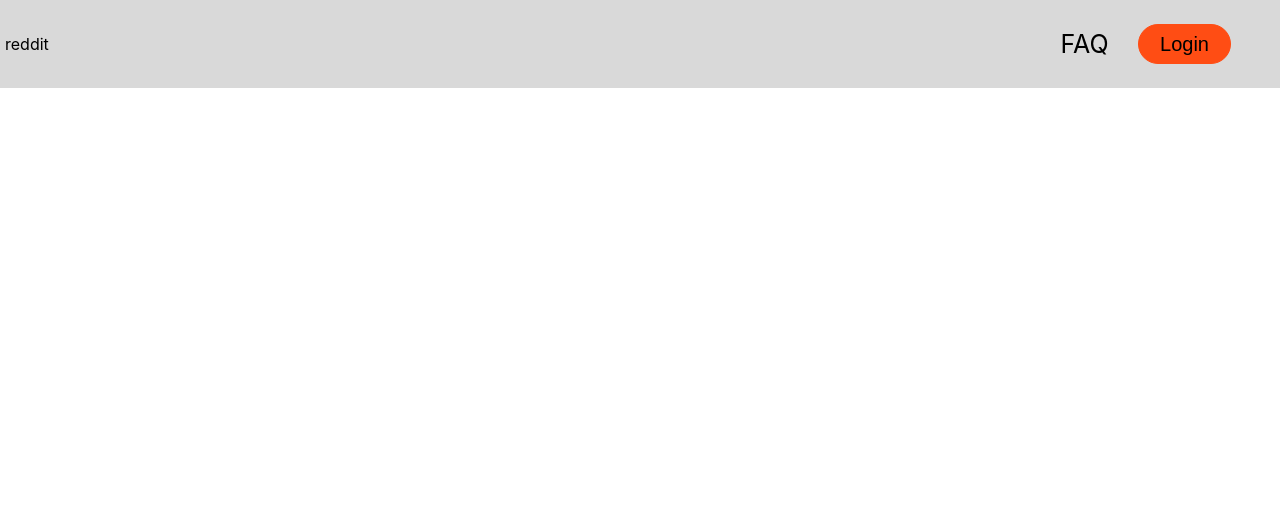
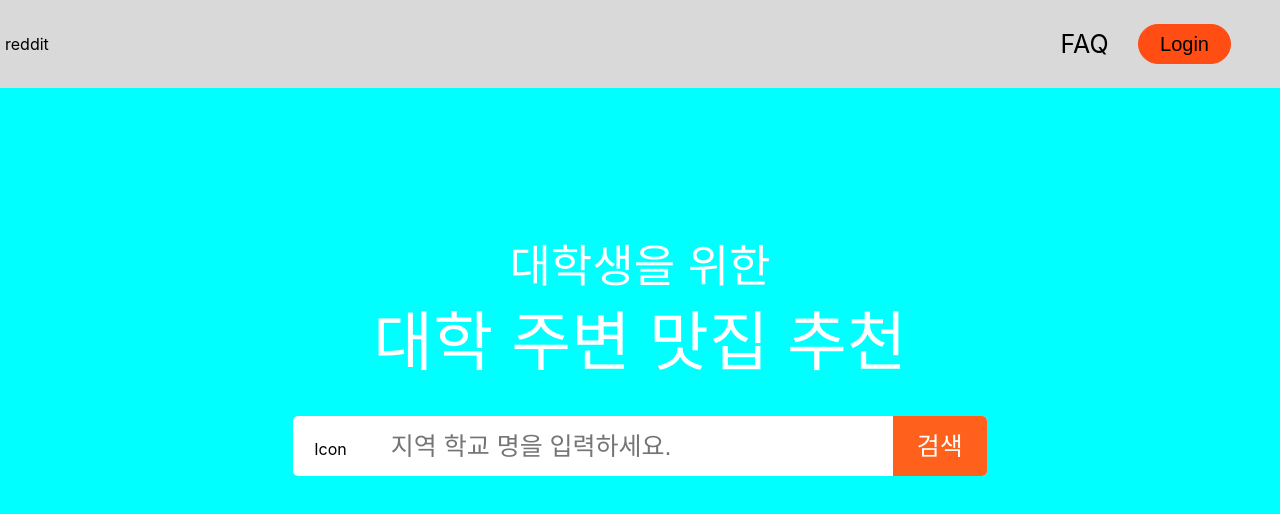
Before and after one commit to TeamDogeC-2/DogeC-2, a React (Create React App) app in the folder StudentSoup/src/main/frontend/: page / in a window 1280 px wide. Shown: the top 514 px of the page. Built offline with nearby package versions, Linux system fonts and the light colour scheme.

Commit message:
-design : mainsearch page 추가

```diff
--- a/StudentSoup/src/main/frontend/src/App.tsx
+++ b/StudentSoup/src/main/frontend/src/App.tsx
@@ -1,12 +1,9 @@
 import './App.css';
-import Navbar from "./components/navbar/Navbar";
-import Modal from "./components/modal/modal";
+import Home from './pages/home/home';
 
 function App() {
   return (
-    <div>
-      <Navbar/>
-    </div>
+    <Home/>
   );
 }
 
--- /dev/null
+++ b/StudentSoup/src/main/frontend/src/components/mainsearch/MainSearch.tsx
@@ -0,0 +1,26 @@
+import React from 'react'
+import './mainsearch.css'
+
+const MainSearch = () => {
+  return (
+    <div className='main'>
+      <div className='mainBody'>
+        <span className='mainTextTop'>
+          대학생을 위한
+        </span>
+        <span className='mainTextBottom'>
+          대학 주변 맛집 추천
+        </span>
+        <div className='searchbar'>
+          <span className='searchIcon'>
+            Icon
+          </span>
+          <input placeholder='지역 학교 명을 입력하세요.' className='searchInput'></input>
+          <button className='searchButton'>검색</button>
+        </div>
+      </div>
+    </div>
+  )
+}
+
+export default MainSearch
--- /dev/null
+++ b/StudentSoup/src/main/frontend/src/components/mainsearch/mainsearch.css
@@ -0,0 +1,68 @@
+.main{
+    width: 100%;
+    height: calc(100vh - 88px);
+    background-color: aqua;
+    display: flex;
+    flex-direction: column;
+    justify-content: center;
+    align-items: center;
+}
+
+.mainBody{
+    display: flex;
+    flex-direction: column;
+    text-align: center;
+    position: relative;
+    top: -88px;
+}
+
+.mainTextTop{
+    font-size: 45px;
+    font-weight: 400;
+    line-height: 59px;
+    color: white;
+}
+
+.mainTextBottom{
+    font-size: 65px;
+    font-weight: 400;
+    font-style: normal;
+    line-height: 93px;
+    color: white;
+}
+
+.searchbar{
+    margin-top: 28px;
+    width: 100%;
+    height: 60px;
+    border-radius: 5px;
+    background-color: white;
+}
+
+.searchIcon{
+    margin: 16px 21px;
+}
+
+.searchInput{
+    width: 500px;
+    height: 58px;
+    font-size: 25px;
+    font-weight: 400;
+    line-height: 33px;
+    color: #A0A0A0;
+    border: none;
+    padding-left: 23px;
+}
+
+.searchButton{
+    width: 94px;
+    height: 60px;
+    font-size: 25px;
+    font-weight: 400;
+    line-height: 33px;
+    color: white;
+    background-color: #FF611D;
+    border: none;
+    border-radius: 0px 5px 5px 0px;
+    cursor: pointer;
+}
--- a/StudentSoup/src/main/frontend/src/components/modal/modal.tsx
+++ b/StudentSoup/src/main/frontend/src/components/modal/modal.tsx
@@ -1,7 +1,7 @@
 import { useEffect, useRef } from 'react'
 import './modal.css'
 
-const modal = () => {
+const Modal = () => {
     return (
         <div className='modal'>
             <div className='modalBody'>
@@ -46,4 +46,4 @@ const modal = () => {
     )
 }
 
-export default modal
+export default Modal
--- a/StudentSoup/src/main/frontend/src/components/navbar/Navbar.tsx
+++ b/StudentSoup/src/main/frontend/src/components/navbar/Navbar.tsx
@@ -1,6 +1,6 @@
 import {useCallback, useEffect, useRef, useState} from 'react'
 import './navbar.css'
-import Modal from '../modal/modal'
+import Modal from '../modal/Modal'
 
 const Navbar = () => {
   const [isModal, setModal] = useState<Boolean>(false);
--- a/StudentSoup/src/main/frontend/src/components/navbar/navbar.css
+++ b/StudentSoup/src/main/frontend/src/components/navbar/navbar.css
@@ -11,6 +11,7 @@
 .topLeft, .topRight{
     display: flex;
     align-items: center;
+    margin: 5px 5px;
 }
 
 .topLeft{
--- /dev/null
+++ b/StudentSoup/src/main/frontend/src/pages/home/home.tsx
@@ -0,0 +1,13 @@
+import Navbar from '../../components/navbar/Navbar'
+import MainSearch from '../../components/mainsearch/MainSearch'
+
+const home = () => {
+  return (
+    <div>
+        <Navbar/>
+        <MainSearch/>
+    </div>
+  )
+}
+
+export default home
```
